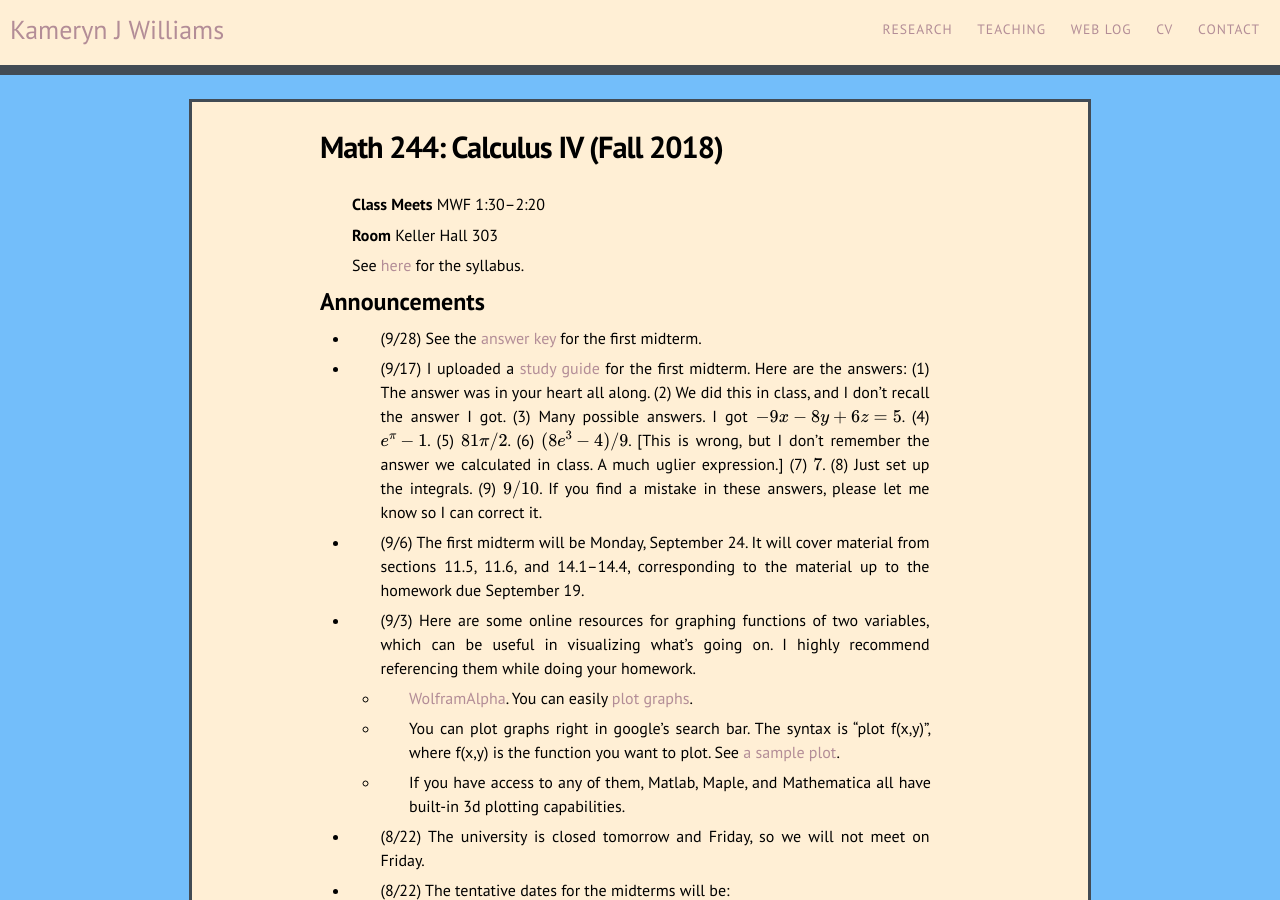
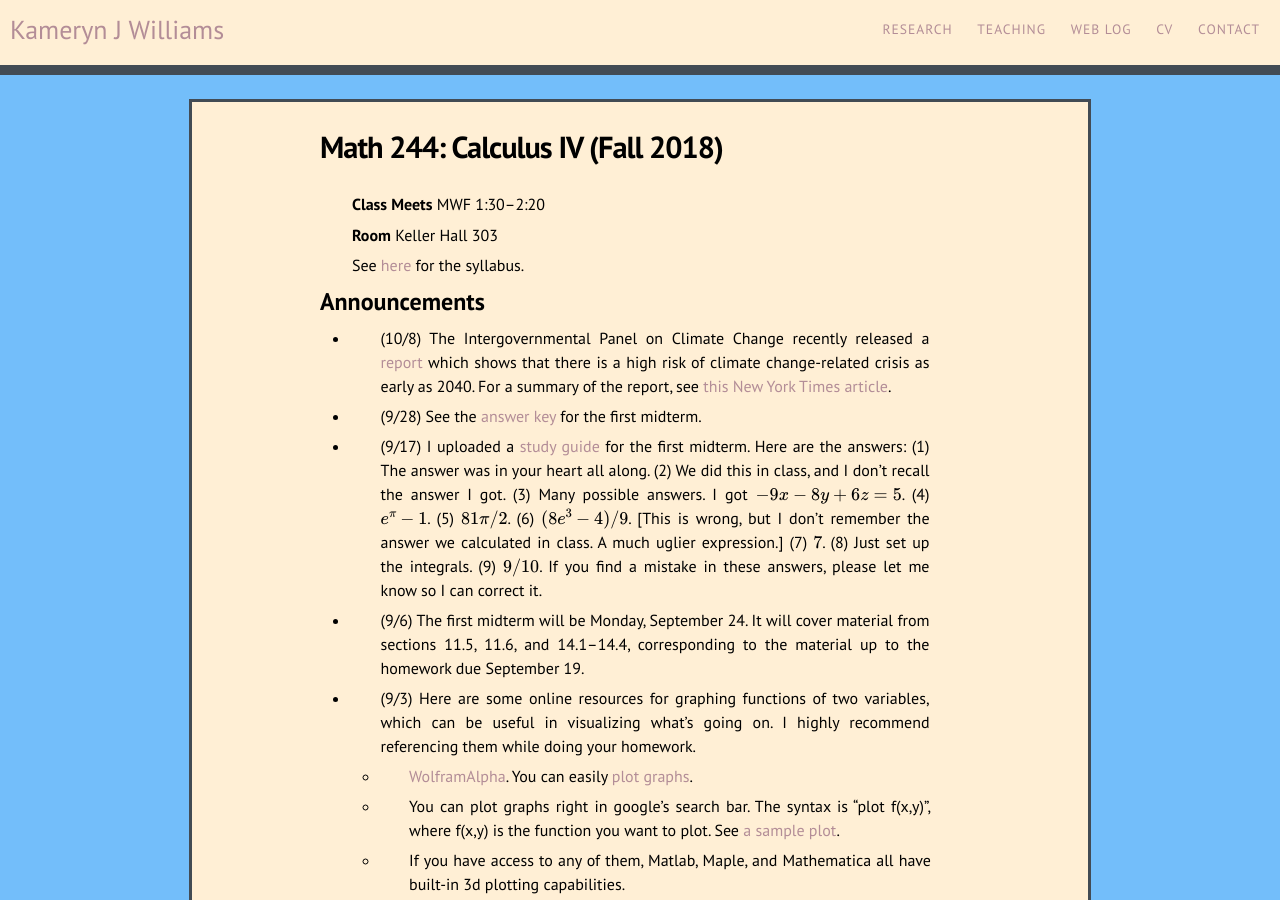
Before and after one commit to kamerynjw/kamerynjw.github.io, a Jekyll site: the page built from teaching/2018/math244.md, in a window 1280 px wide and 900 px high. Built offline with Jekyll 4.4.1, drawn with Linux system fonts in a browser that asks for light colours; nearby versions of some CDN libraries; formulas are drawn with MathJax 3.

Commit message:
added announcement about IPCC report

```diff
--- a/teaching/2018/math244.md
+++ b/teaching/2018/math244.md
@@ -12,6 +12,8 @@ See [here]({{ page.url }}syllabus) for the syllabus.
 
 Announcements
 -------------
+
+* (10/8) The Intergovernmental Panel on Climate Change recently released a [report](http://www.ipcc.ch/report/sr15/) which shows that there is a high risk of climate change-related crisis as early as 2040. For a summary of the report, see [this New York Times article](https://www.nytimes.com/2018/10/07/climate/ipcc-climate-report-2040.html).
 
 * (9/28) See the [answer key]({{ page.url }}e1-answerkey.pdf) for the first midterm.
 
```
Also changed, not shown: teaching/2018/math302.md (+2 -0 lines).
